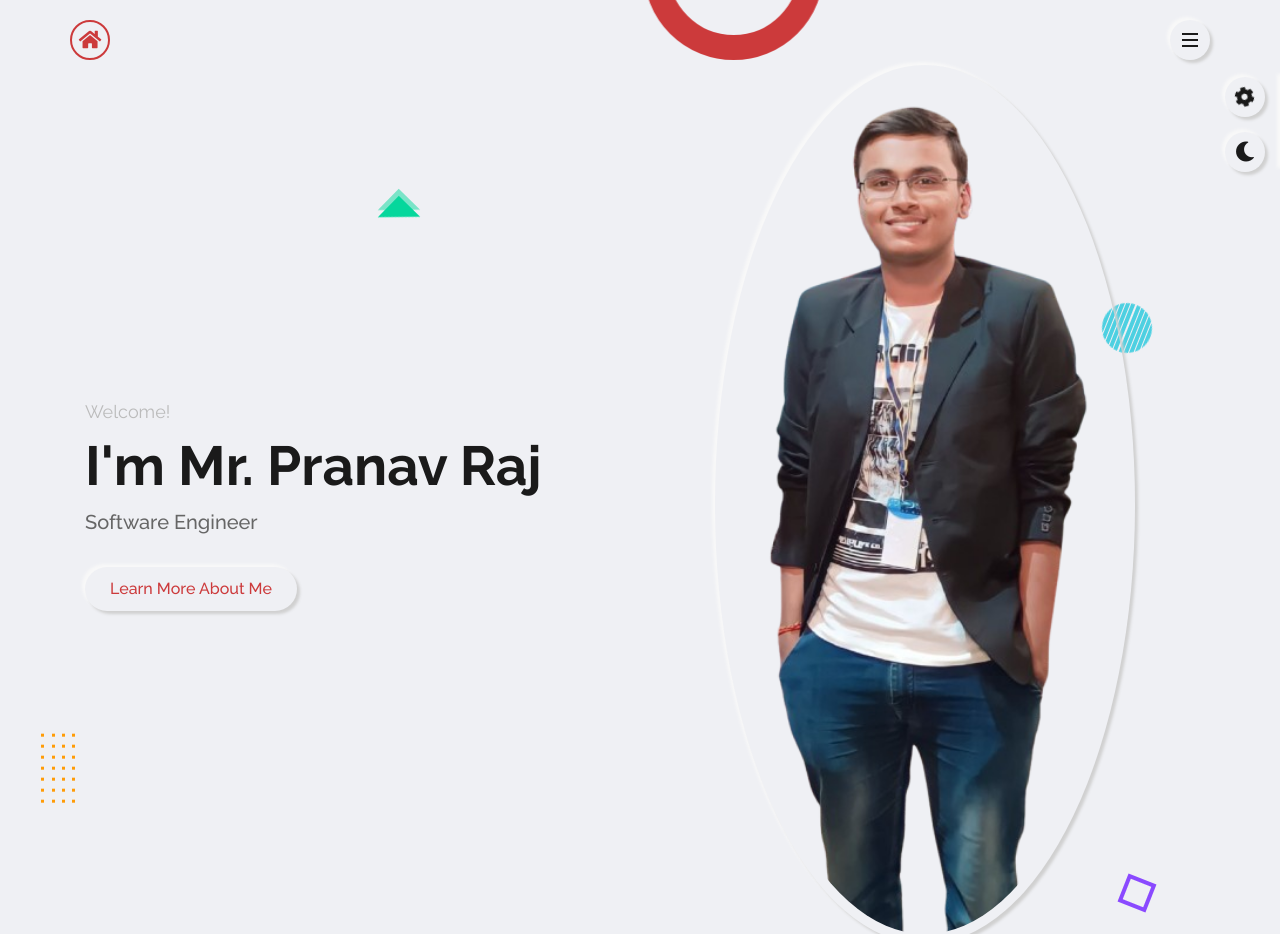
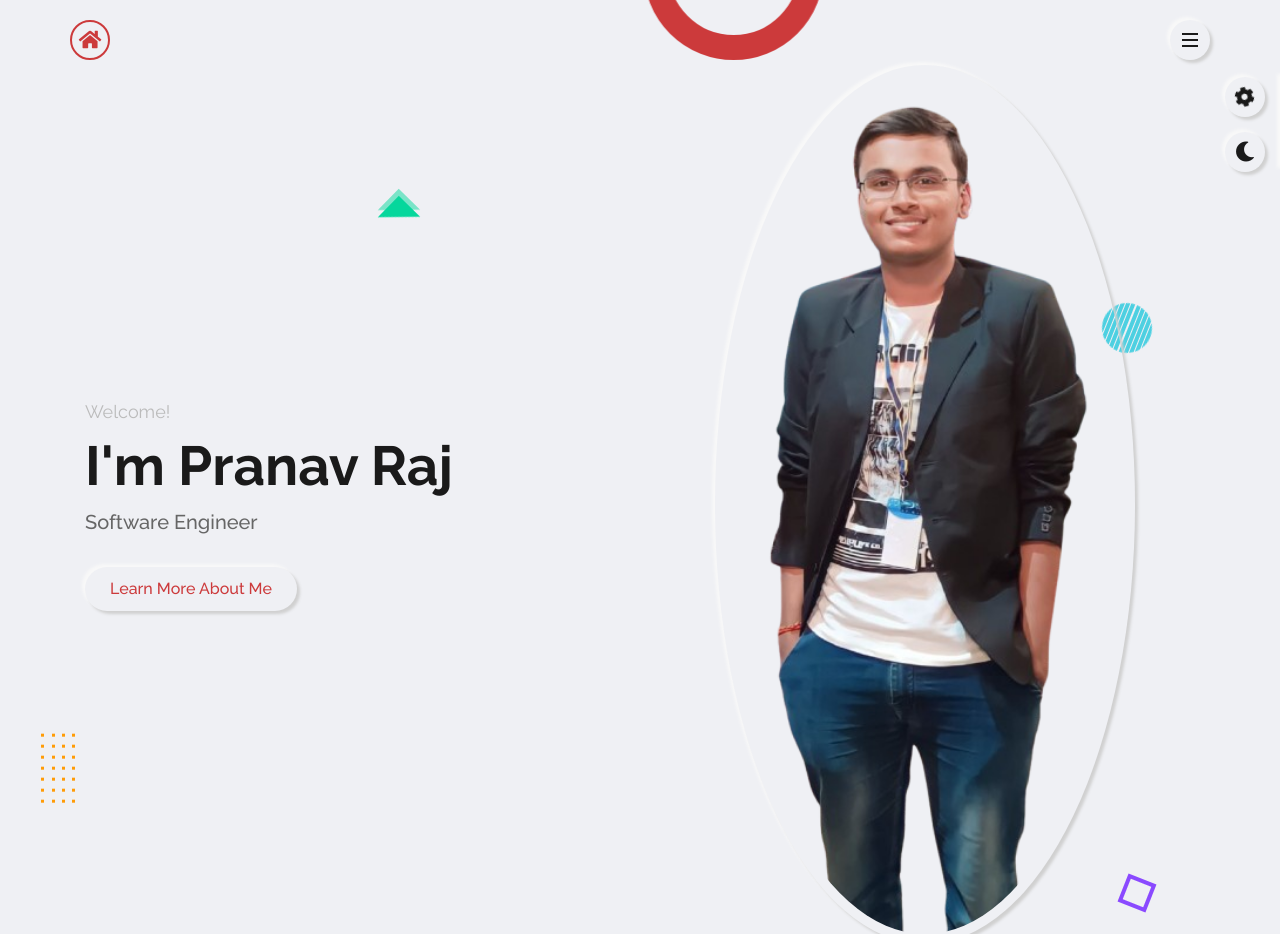
Before and after one commit to rajpranavxc/my-portfolio, a plain HTML site: page index.html in a window 1280 px wide. Shown: the top 934 px of the page. Drawn offline with Linux system fonts and the light colour scheme.

Commit message:
Testing Successful & Reverting Test Changes

```diff
--- a/index.html
+++ b/index.html
@@ -179,7 +179,7 @@
         <div class="row full-screen align-items-center">
           <div class="home-text">
             <p>Welcome!</p>
-            <h2>I'm Mr. Pranav Raj</h2>
+            <h2>I'm Pranav Raj</h2>
             <h1>Software Engineer</h1>
             <a
               href="#about"
```
